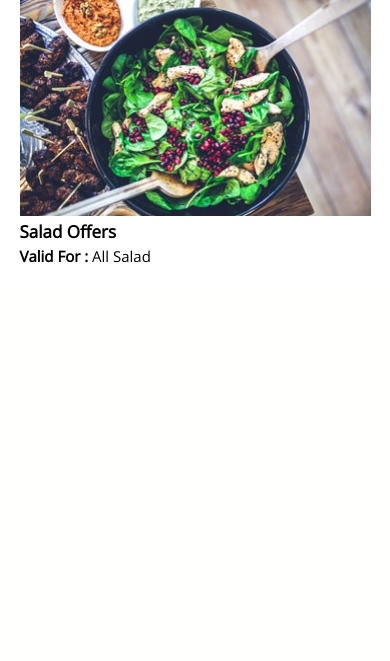
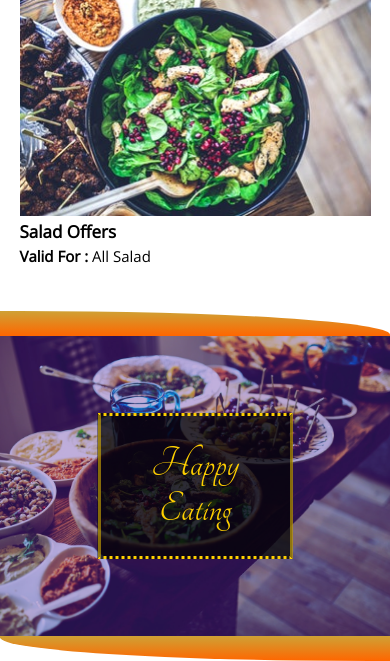
Before and after one commit to YEASIN49/ChefX, a PHP site: page / in a window 390 px wide. Shown: the part 3079-3740 px from the top of the page. Before the commit the page ends 3342 px from the top, so only its background shows below. Run offline with PHP 8.4, Linux system fonts and the light colour scheme; data that the repository does not hold is empty; some libraries are stand-ins or nearby versions.

Commit message:
offer.php, parallex.php responsiveness fixed

```diff
--- a/css/style.css
+++ b/css/style.css
@@ -1170,6 +1170,7 @@ ul {
 /* //////// Parallex Styles Starts Here ///////////// */
 
 .parallexBackground {
+  position: relative;
   min-height: 300px;
   background-image: url("../images/parallex.jpg");
   background-attachment: fixed;
@@ -1194,8 +1195,9 @@ ul {
 }
 #parallexText {
   position: absolute;
+  top: 50%;
   left: 50%;
-  transform: translate(-49%, 60%);
+  transform: translate(-50%, -50%);
   font-family: "Tangerine", cursive;
   font-size: 75px;
   padding: 25px;
@@ -1212,6 +1214,19 @@ ul {
 .bottomBorder {
   border-bottom-left-radius: 95%;
 }
+
+@media only screen and (max-width: 768px) {
+  .empty {
+    height: 25px;
+  }
+  .topBorder {
+    margin-top: 20px;
+  }
+  #parallexText {
+    font-size: 45px;
+    text-align: center;
+  }
+}
 /* /////////// Parallex Style Ends Here //////////// /*
 
 
@@ -1220,13 +1235,13 @@ ul {
 
 .offerWrapper {
   background: white;
-  width: 100vw;
+  /* width: 100vw; */
   max-width: 1300px;
   margin: 150px auto;
   box-sizing: border-box;
 }
 .offerContent {
-  width: 100%;
+  max-width: 100%;
 }
 .offerContent ul {
   display: flex;
--- a/includes/contact.php
+++ b/includes/contact.php
@@ -23,7 +23,7 @@
 function myMap() {
 var mapProp= {
   center:new google.maps.LatLng(23.762133,90.415655),
-  zoom:10,
+  zoom:15,
 };
 var map = new google.maps.Map(document.getElementById("googleMap"),mapProp);
 }
--- a/includes/parallex.php
+++ b/includes/parallex.php
@@ -2,7 +2,7 @@
 <div class="parallexContainer">
     <div class="parallexContent">
        <div class="parallexBackground">
-       <p  id="parallexText">Happy Eating</p>
+        <p id="parallexText">Happy Eating</p>
        </div>
 
 
--- a/index.php
+++ b/index.php
@@ -29,7 +29,7 @@ include_once("includes/config.php");
         <?php include("includes/menu.php");?>
         <?php include("includes/featuredItem.php");?>
         <?php include("includes/offers.php");?>
-        <?php //include("includes/parallex.php");?>
+        <?php include("includes/parallex.php");?>
         <?php //include("includes/aboutUs.php");?>
         <?php //include("includes/contact.php");?>
         <?php //include("includes/footer.php");?>
```
